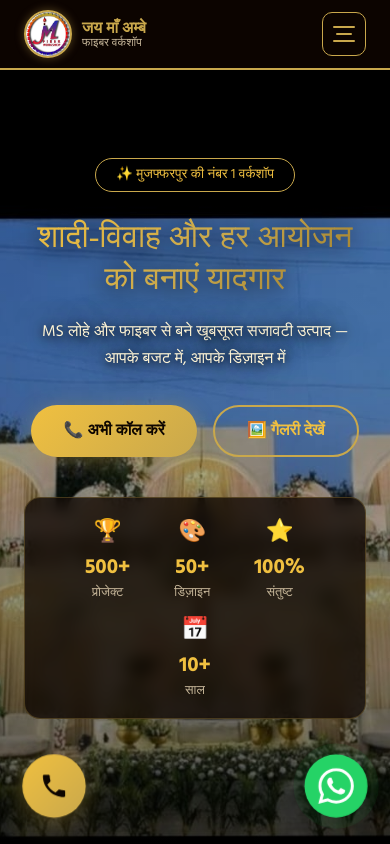
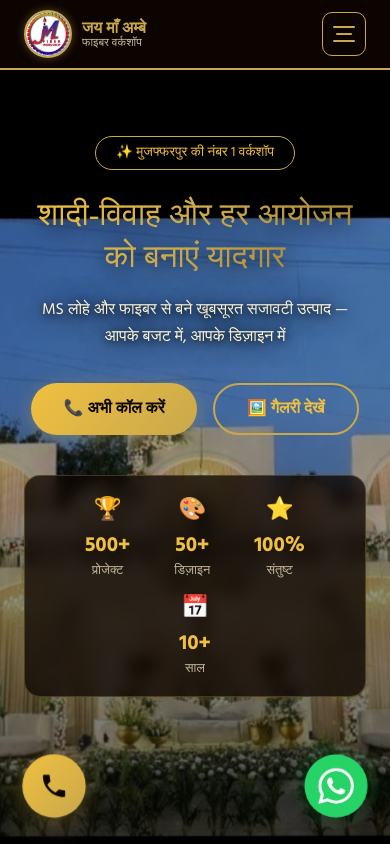
Before and after one commit to Surja2003/Jai-Maa-Ambe-Fiber-Workshop, a React (Vite) app: page / in a window 390 px wide. Shown: the top 844 px of the page. Built offline with nearby package versions, Linux system fonts and the light colour scheme; a web font is replaced by a local one.

Commit message:
fix: mobile hero black gap - 68px padding-top via CSS media query

```diff
--- a/src/App.jsx
+++ b/src/App.jsx
@@ -370,8 +370,7 @@ function HomePage({ navigate }) {
 
   return (
     <div>
-      {/* ── HERO ── */}
-      <section style={{
+      <section className="hero-section" style={{
         minHeight: "100vh", display: "flex", flexDirection: "column",
         alignItems: "center", justifyContent: "flex-start",
         position: "relative", overflow: "hidden",
--- a/src/index.css
+++ b/src/index.css
@@ -19,6 +19,17 @@ body {
   -webkit-font-smoothing: antialiased;
 }
 
+/* Hero section: mobile = tight to navbar, desktop = more breathing room */
+.hero-section {
+  padding-top: 68px !important;
+}
+
+@media (min-width: 768px) {
+  .hero-section {
+    padding-top: 90px !important;
+  }
+}
+
 /* Tailwind responsive helpers */
 @layer utilities {
   .md\:flex {
```
